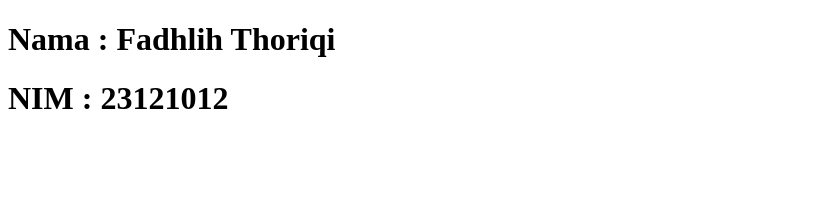
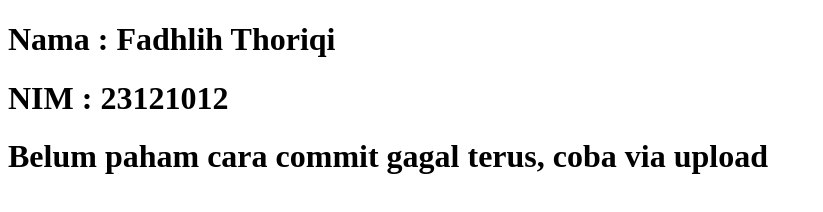
Before and after one commit to bustom1/tes-himatif, a plain HTML site: page Thoriq.html in a window 1280 px wide. Shown: the whole page, without its empty margins (0-823 px from the left). Drawn offline with Linux system fonts and the light colour scheme.

Commit message:
Update Thoriq.html

```diff
--- a/Thoriq.html
+++ b/Thoriq.html
@@ -8,5 +8,6 @@
 <body>
     <h1>Nama : Fadhlih Thoriqi</h1>
     <h1>NIM : 23121012</h1>
+    <h1>Belum paham cara commit gagal terus, coba via upload</h1>
 </body>
 </html>
```
